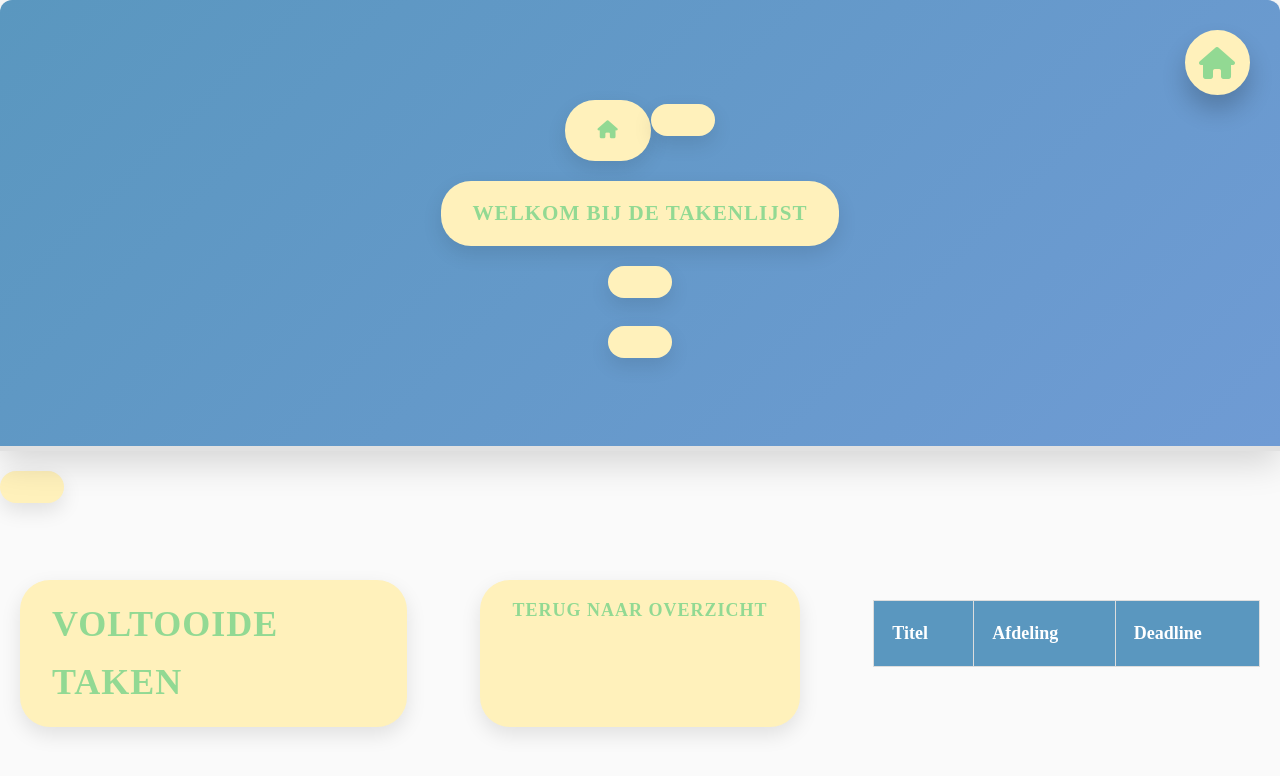
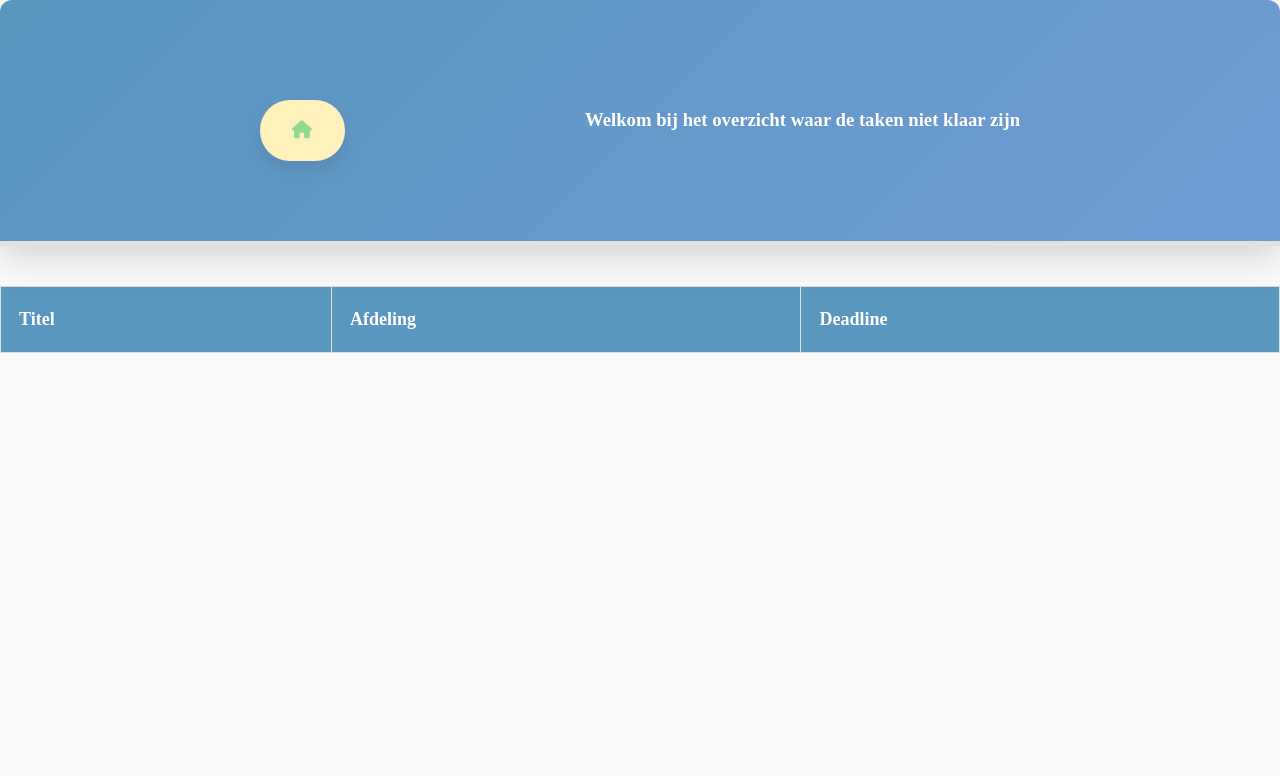
Before and after one commit to RobinGroeneveld/pra-b3_web, a PHP site: page /resources/views/meldingen/done.php in a window 1280 px wide. Shown: the top 776 px of the page. Run offline with PHP 8.4, Linux system fonts and the light colour scheme; data that the repository does not hold is empty; some libraries are stand-ins or nearby versions.

Commit message:
css gefixt

```diff
--- a/public_html/css/main.css
+++ b/public_html/css/main.css
@@ -3,15 +3,16 @@
   margin: 0;
   padding: 0;
   box-sizing: border-box;
+
 }
-
 body {
-  font-family: 'Lora', serif; /* Verfijnde serif-font voor een luxere uitstraling */
+  font-family: 'Lora', serif;
   background-color: #fafafa;
   color: #333;
   line-height: 1.6;
   font-size: 16px;
   padding: 0;
+  animation: fadeIn 1.5s ease-out;
 }
 
 /* Header Styling */
@@ -41,36 +42,18 @@ header {
   margin: 10px;
 }
 
-.profile-icon {
-  width: 65px;
-  height: 65px;
-  border-radius: 50%;
-  background-color: #fff1bb;
-  color: #92d993;
-  display: flex;
-  justify-content: center;
-  align-items: center;
-  font-size: 32px;
-  position: absolute;
-  top: 30px;
-  right: 30px;
-  border: 4px solid #fff1bb;
-  box-shadow: 0 15px 25px rgba(0, 0, 0, 0.2);
-  transition: transform 0.3s ease, box-shadow 0.3s ease;
-}
-
-.profile-icon:hover {
-  transform: scale(1.1);
-  box-shadow: 0 18px 35px rgba(0, 0, 0, 0.3);
-}
-
 /* Container voor de inhoud */
 .container {
-  display: grid;
-  grid-template-columns: repeat(auto-fill, minmax(300px, 1fr));
-  gap: 40px;
-  padding: 50px 20px;
-  justify-items: center;
+  width: 100%;
+
+
+
+}
+.alignment{
+  display: flex;
+  justify-content: space-evenly;
+  align-items: center;
+  flex-direction: row;
 }
 
 section {
@@ -118,6 +101,7 @@ a {
   transition: all 0.3s ease;
   box-shadow: 0 8px 20px rgba(0, 0, 0, 0.1);
 }
+
 
 a:hover {
   background-color: #5a97bf;
@@ -187,9 +171,6 @@ button:hover {
 }
 
 /* Animaties voor overgang bij laadmoment */
-body {
-  animation: fadeIn 1.5s ease-out;
-}
 
 @keyframes fadeIn {
   0% {
@@ -201,7 +182,7 @@ body {
 }
 .a-elements-homepage a {
   display: block;
-  background: linear-gradient(145deg, #fff1bb, #ffe88b); /* Lichte groene gradient voor knoppen */
+  background: linear-gradient(145deg, #fff1bb, #ffe88b);
   color: #92d993;
   text-decoration: none;
   padding: 14px 28px;
--- a/resources/views/meldingen/done.php
+++ b/resources/views/meldingen/done.php
@@ -1,7 +1,17 @@
 <?php
 
 session_start();
+?>
 
+<!doctype html>
+<html lang="nl">
+<head>
+    <title>Voltooide Taken</title>
+    <?php require_once __DIR__.'/../components/head.php'; ?>
+</head>
+<body>
+
+    <?php
     require_once __DIR__.'/../../../config/conn.php';
 
     // 1. Query
@@ -17,18 +27,20 @@ $statement->execute();
     $tasks = $statement->fetchAll(PDO::FETCH_ASSOC);
     ?>
 
-<!doctype html>
-<html lang="nl">
-<head>
-    <title>Voltooide Taken</title>
-    <?php require_once __DIR__.'/../components/head.php'; ?>
-</head>
-<body>
-    <?php require_once __DIR__.'/../components/header.php'; ?>
-
+    <header>
+        <div class="wrapper">
+            <div class="alignment">
+                <div class="home-icon">
+                    <a href="../../../index.php"><i class="fa-solid fa-house"></i></a>
+                </div>
+                <div class="header-tekst">
+                    <h3>Welkom bij het overzicht waar de taken niet klaar zijn</h3>
+                </div>
+            </div>
+        </div>
+    </header>
+    <main>
         <div class="container">
-        <h1>Voltooide Taken</h1>
-        <a href="index.php">Terug naar overzicht</a>
             <table>
                 <thead>
                     <tr>
@@ -48,5 +60,8 @@ $tasks = $statement->fetchAll(PDO::FETCH_ASSOC);
                 </tbody>
             </table>
         </div>
+    </main>
+
+
 </body>
 </html>
--- a/resources/views/meldingen/notdone.php
+++ b/resources/views/meldingen/notdone.php
@@ -9,6 +9,7 @@ session_start();
     <link rel="stylesheet" href="../../../public_html/css/main.css">
     <script src="https://kit.fontawesome.com/81af0c0b33.js" crossorigin="anonymous"></script>
     <title>takenlijst</title>
+    <?php require_once __DIR__.'/../components/head.php'; ?>
 </head>
 <body>
     <?php
@@ -29,7 +30,7 @@ session_start();
                 <a href="../../../index.php"><i class="fa-solid fa-house"></i></a>
             </div>
             <div class="header-tekst">
-                <h3>Welkom bij de not done takenlijst</h3>
+                <h3>Welkom bij het overzicht waar de taken niet klaar zijn</h3>
             </div>
         </div>
     </div>
```
Also changed, not shown: resources/views/meldingen/index.php (+13 -2 lines). Lines whose indentation alone changed are shown as unchanged.
